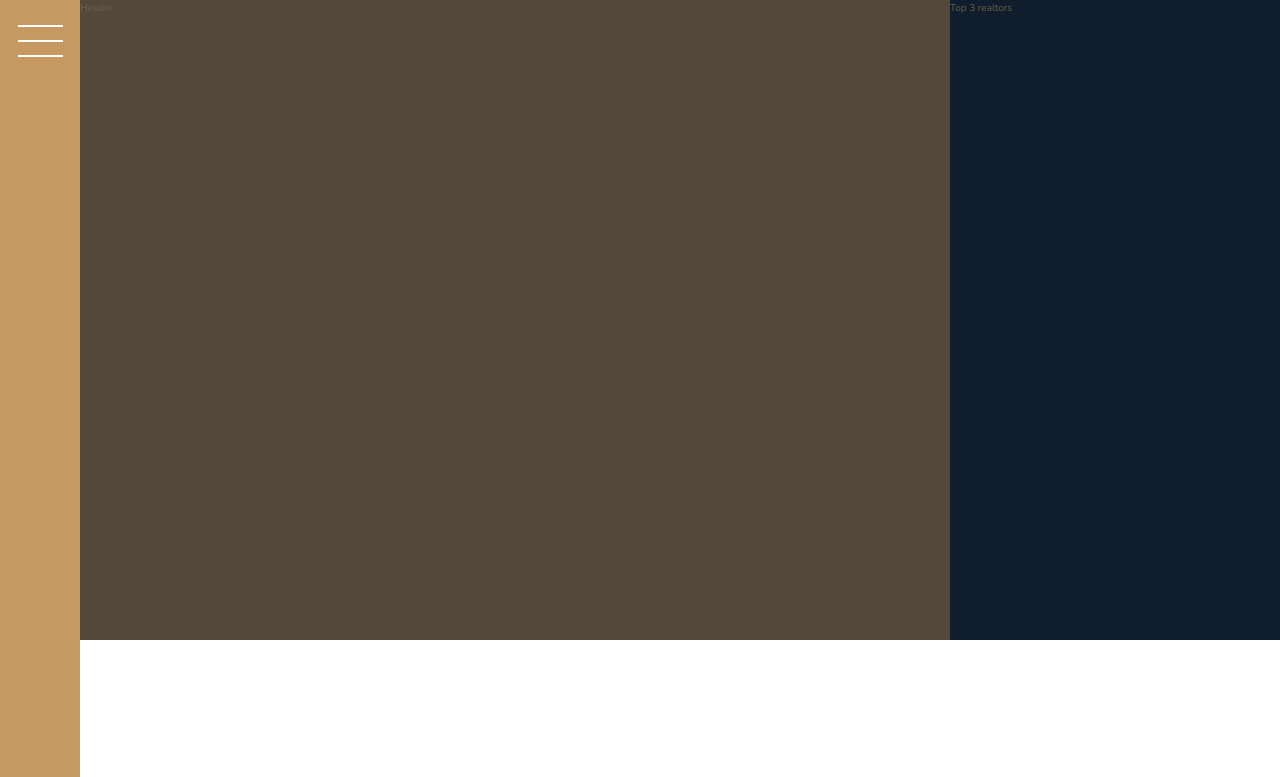
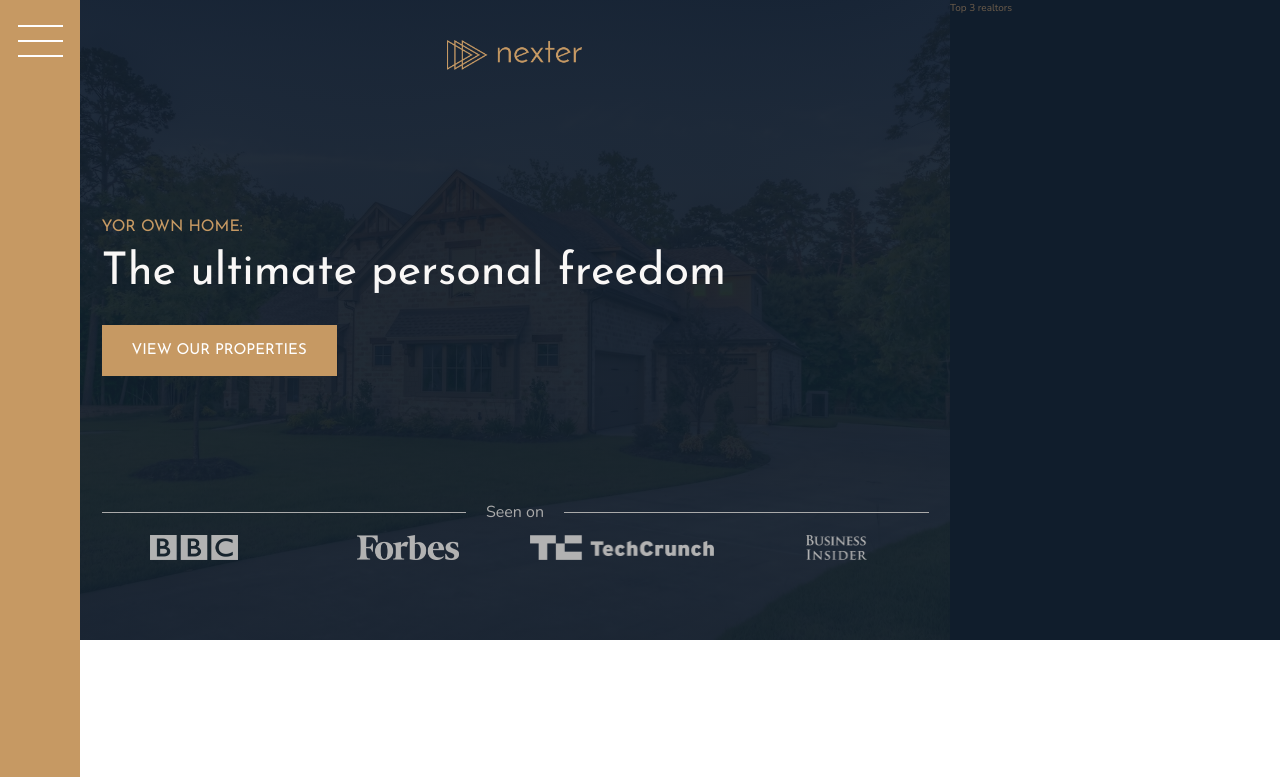
Before and after one commit to alexandersels/advanced-css-training, a website: page Nexter/index.html in a window 1280 px wide. Shown: the top 777 px of the page. Drawn offline with nearby package versions, Linux system fonts and the light colour scheme; files that its build step writes are made by us from their sources.

Commit message:
feature: Created header.

```diff
--- a/Nexter/index.html
+++ b/Nexter/index.html
@@ -17,7 +17,17 @@
         </div>
 
         <header class="header">
-            Header
+            <img src="img/logo.png" alt="Nexter logo" class="header__logo">
+            <h3 class="heading-3">Yor own home:</h3>
+            <h1 class="heading-1">The ultimate personal freedom</h1>
+            <button class="btn header__btn">View our properties</button>
+            <div class="header__seenon-text">Seen on</div>
+            <div class="header__seenon-logos">
+                <img src="img/logo-bbc.png" alt="Seen on logo 1">
+                <img src="img/logo-forbes.png" alt="Seen on logo 2">
+                <img src="img/logo-techcrunch.png" alt="Seen on logo 3">
+                <img src="img/logo-bi.png" alt="Seen on logo 4">
+            </div>
         </header>
 
         <div class="realtors">
--- a/Nexter/sass/_header.scss
+++ b/Nexter/sass/_header.scss
@@ -1,4 +1,58 @@
 .header {
+
   background-color: $color-grey-dark-1;
   grid-column: full-start / col-end 6;
+  background-image: linear-gradient(rgba($color-secondary, .93), rgba($color-secondary, .93)), url("../img/hero.jpeg");
+  background-size: cover;
+  background-position: center;
+  padding: 4rem 8rem 8rem;
+
+  display: grid;
+  grid-template-rows: 1fr min-content 6rem 1fr;
+  grid-template-columns: max-content;
+  grid-row-gap: 1.5rem;
+  justify-content: center;
+
+
+  &__logo {
+    height: 3rem;
+    justify-self: center;
+  }
+
+  &__btn {
+    align-self: start;
+    justify-self: start;
+  }
+
+  &__seenon-text {
+    display: grid;
+    grid-template-columns: 1fr max-content 1fr;
+    grid-column-gap: 2rem;
+    align-items: center;
+
+    font-size: 1.6rem;
+    color: $color-grey-light-2;
+
+    &::before,
+    &::after {
+      content: "";
+      height: 1px;
+      display: block;
+      background-color: currentColor;
+    }
+  }
+
+  &__seenon-logos {
+
+    display: grid;
+    grid-template-columns: repeat(4, 1fr);
+    grid-column-gap: 3rem;
+    justify-items: center;
+
+    img {
+      height: 2.5rem;
+      filter: brightness(70%);
+    }
+
+  }
 }
--- a/Nexter/sass/_typography.scss
+++ b/Nexter/sass/_typography.scss
@@ -4,11 +4,14 @@
 }
 
 .heading-1 {
-  @extend  %heading;
+  @extend %heading;
+  font-size: 4.5rem;
+  color: $color-grey-light-1;
+  line-height: 1;
 }
 
 .heading-2 {
-  @extend  %heading;
+  @extend %heading;
   font-size: 4rem;
   font-style: italic;
   line-height: 1;
@@ -23,14 +26,14 @@
 }
 
 .heading-3 {
-  @extend  %heading;
+  @extend %heading;
   font-size: 1.6rem;
   color: $color-primary;
   text-transform: uppercase;
 }
 
 .heading-4 {
-  @extend  %heading;
+  @extend %heading;
   font-size: 1.9rem;
 
   &--light {
```
